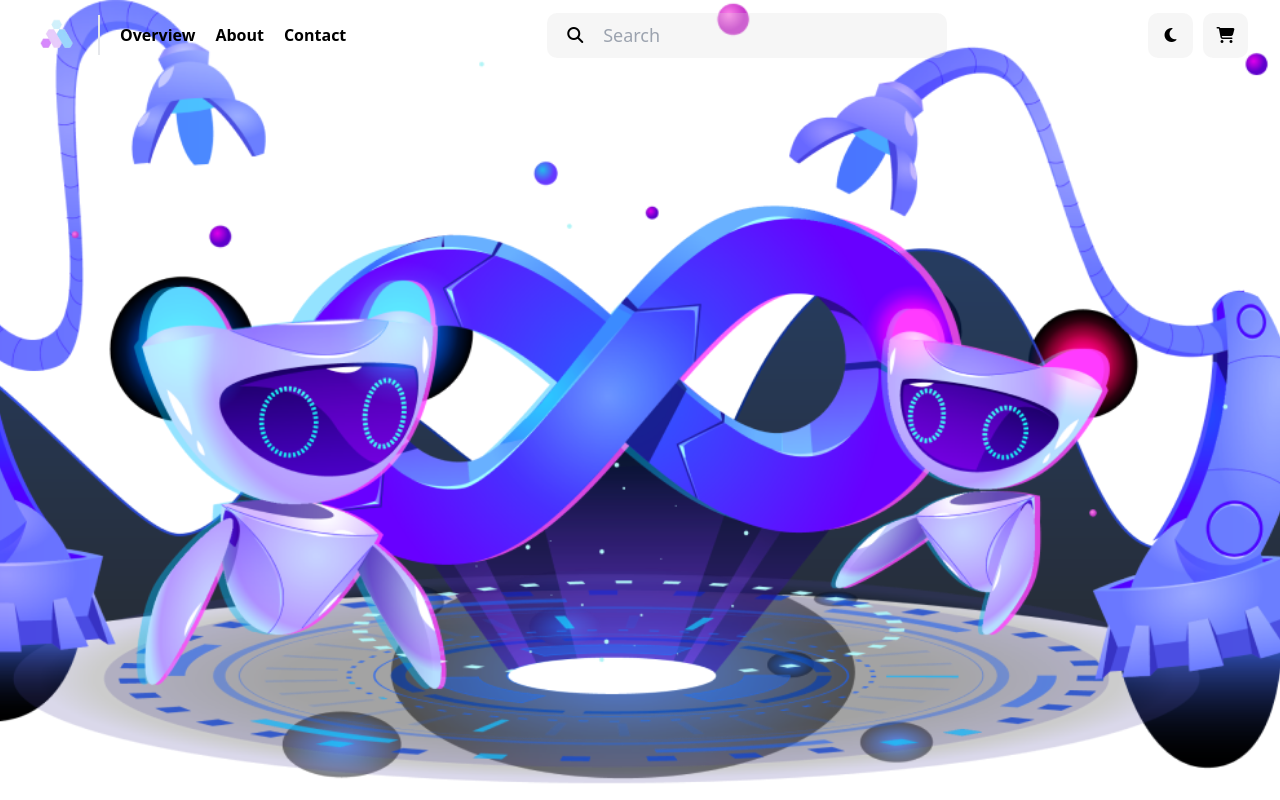
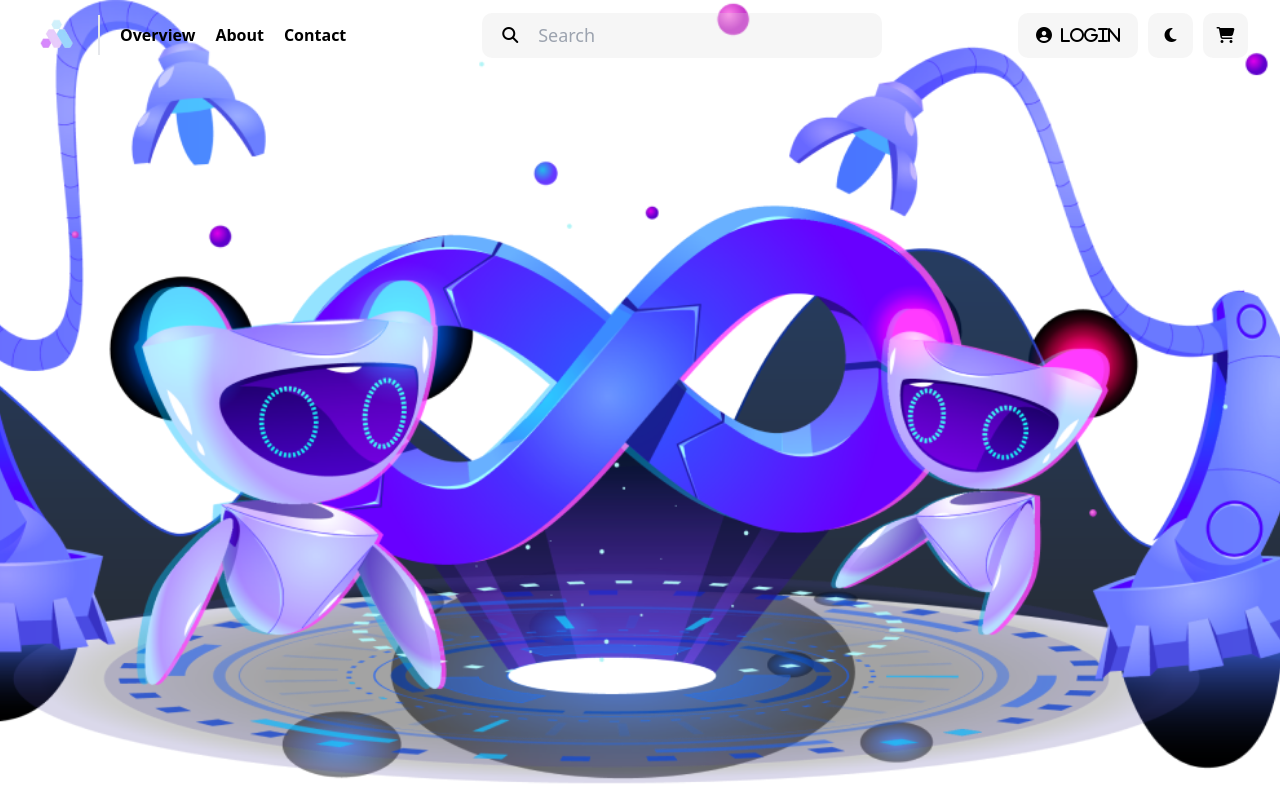
Before and after one commit to JasonFernandoo/CodeFest, a React (Vite) app in the folder frontend/: page / in a window 1280 px wide. Shown: the top 800 px of the page. Built offline with nearby package versions, Linux system fonts and the light colour scheme.

Commit message:
refactor: add login button

```diff
--- a/frontend/src/components/Navbar.tsx
+++ b/frontend/src/components/Navbar.tsx
@@ -82,6 +82,9 @@ const Navbar = () => {
           </div>
         </div>
         <div className="flex items-center gap-[10px]">
+          <i className="far fa-user-circle h-[45px] font-semibold w-[120px] rounded-[10px] bg-[#d9d9d940] flex justify-center items-center gap-2 hover:bg-[#89898930] hover:cursor-pointer">
+            login
+          </i>
           <i
             className={`h-[45px] w-[45px] rounded-[10px] bg-[#d9d9d940] flex justify-center items-center hover:bg-[#89898930] cursor-pointer transform transition-transform duration-500 hover:rotate-12 ${
               darkMode ? "fas fa-sun" : "fas fa-moon"
```
